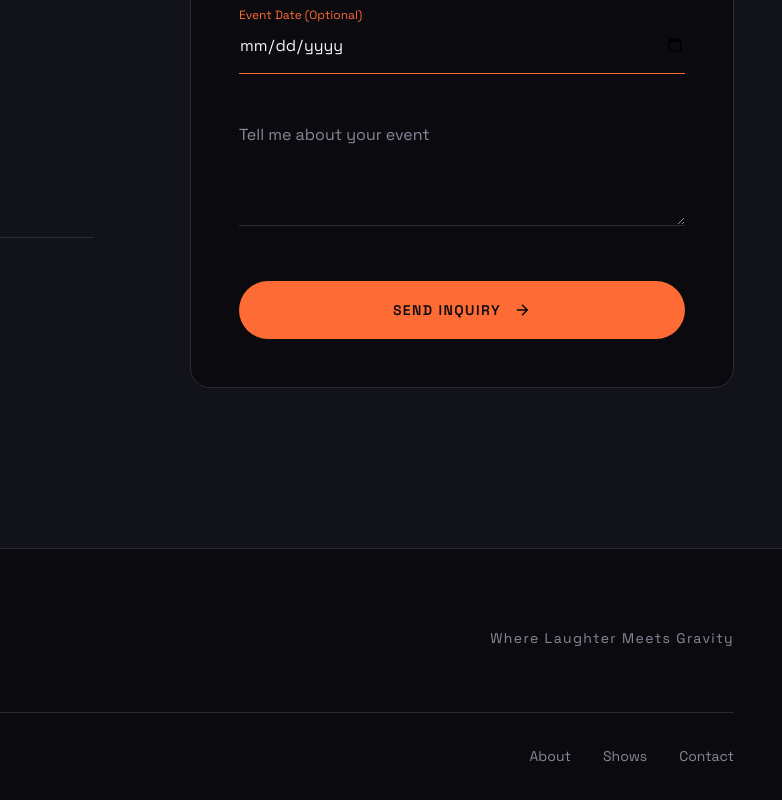
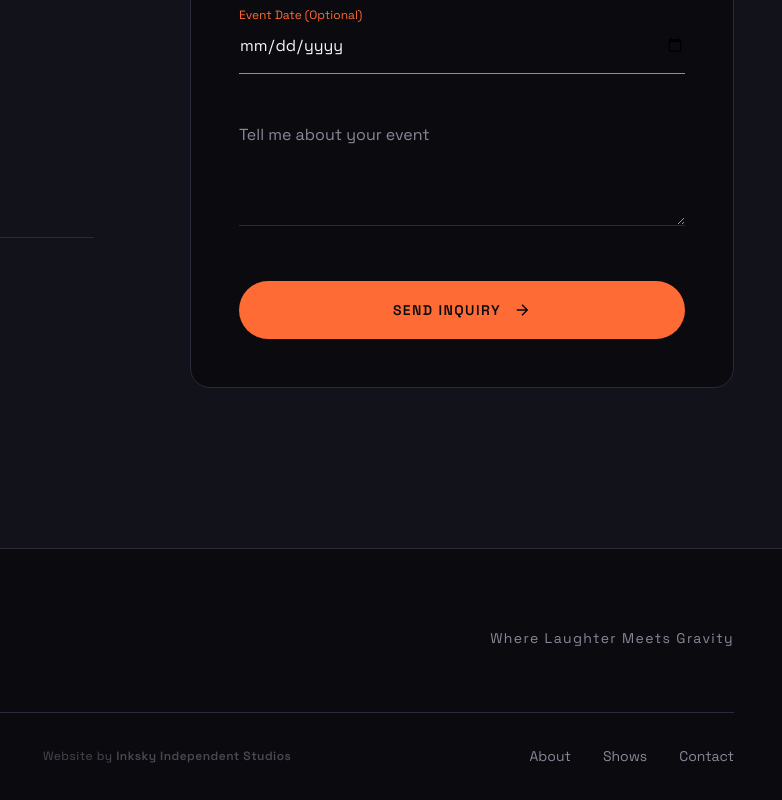
Before and after one commit to Tavinsky1/chali1, a plain HTML site: page index.html in a window 1280 px wide. Shown: the part 8542-9342 px from the top of the page, 498-1280 px from the left. Drawn offline with Linux system fonts and the light colour scheme.

Commit message:
Add Inksky Independent Studios footer credit

```diff
--- a/index.html
+++ b/index.html
@@ -572,6 +572,7 @@
         </div>
         <div class="footer-bottom">
             <p class="copyright">© 2026 CHALYMAN. All rights reserved.</p>
+            <p class="footer-credit">Website by <strong>Inksky Independent Studios</strong></p>
             <div class="footer-links">
                 <a href="#about">About</a>
                 <a href="#shows">Shows</a>
--- a/styles.css
+++ b/styles.css
@@ -1313,6 +1313,19 @@ a {
     color: var(--color-text-muted);
 }
 
+.footer-credit {
+    font-size: 0.75rem;
+    color: var(--color-text-muted);
+    opacity: 0.5;
+    margin: 0;
+    letter-spacing: 0.04em;
+}
+.footer-credit strong {
+    color: var(--accent);
+    opacity: 1;
+    font-weight: 600;
+}
+
 .footer-links {
     display: flex;
     gap: 2rem;
```
